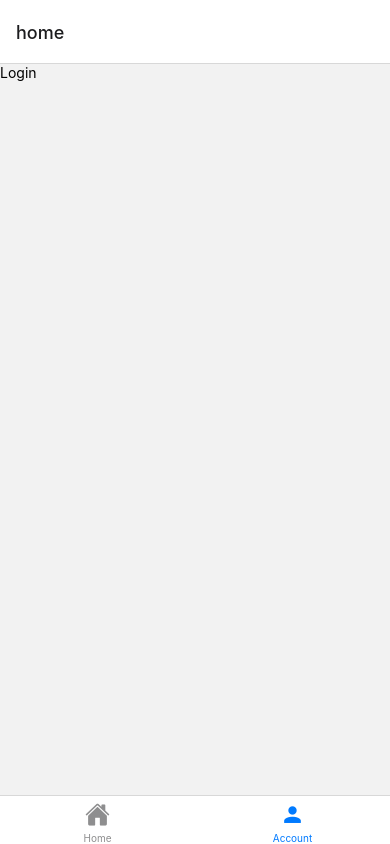
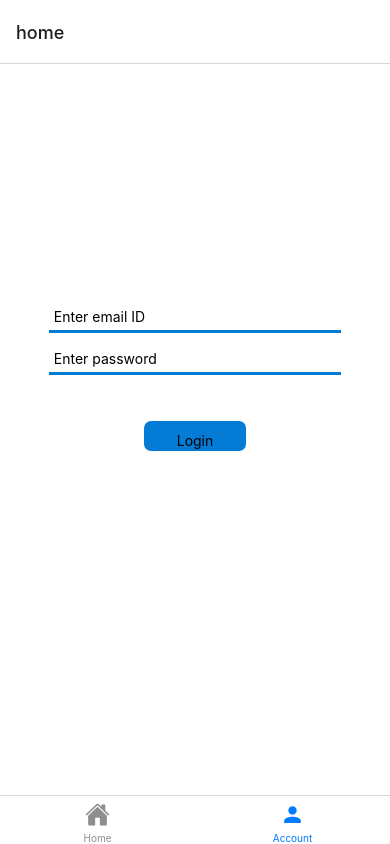
Before and after one commit to sankeerthan-dev/aster-ecom, a React Native app: screen /account in a window 390 px wide. Built offline with nearby package versions, Linux system fonts and the light colour scheme; no server answers.

Commit message:
created login page

```diff
--- a/pages/Login.js
+++ b/pages/Login.js
@@ -1,8 +1,42 @@
 import React from 'react'
-import { Text, View } from 'react-native'
+import { Text, View, StyleSheet, TextInput, TouchableOpacity } from 'react-native'
 
 export default function Login() {
   return (
-    <Text>Login</Text>
+  <View style={{alignItems:'center', backgroundColor:'#ffff', height: '100%'}}>
+  <View style={styles.formContainer}>
+    <TextInput placeholder='Enter email ID' style={styles.inputDesign}/>
+    <TextInput secureTextEntry={true} placeholder='Enter password' style={styles.inputDesign}/>
+    <TouchableOpacity style={styles.loginButton}><Text>Login</Text></TouchableOpacity>
+  </View>
+  </View>
   )
 }
+
+const styles=StyleSheet.create({
+  formContainer:{
+    margin:'auto',
+    // flexDirection: 'column',
+    alignItems: 'center',
+    width: '75%',
+    justifyContent: 'center',
+    marginTop: '60%'
+  },
+  inputDesign:{
+    borderBottomColor: '#047BD5',
+    padding: 5,
+    borderBottomWidth: 3 ,
+    width: '100%',
+    margin: 6
+  },
+  loginButton:{
+    backgroundColor: '#047BD5',
+    paddingTop: 11,
+    alignItems: 'center',
+    borderRadius: 7,
+    width: '35%',
+    color:'#ffff',
+    height: '20%',
+    marginTop: 40
+  }
+})
```
